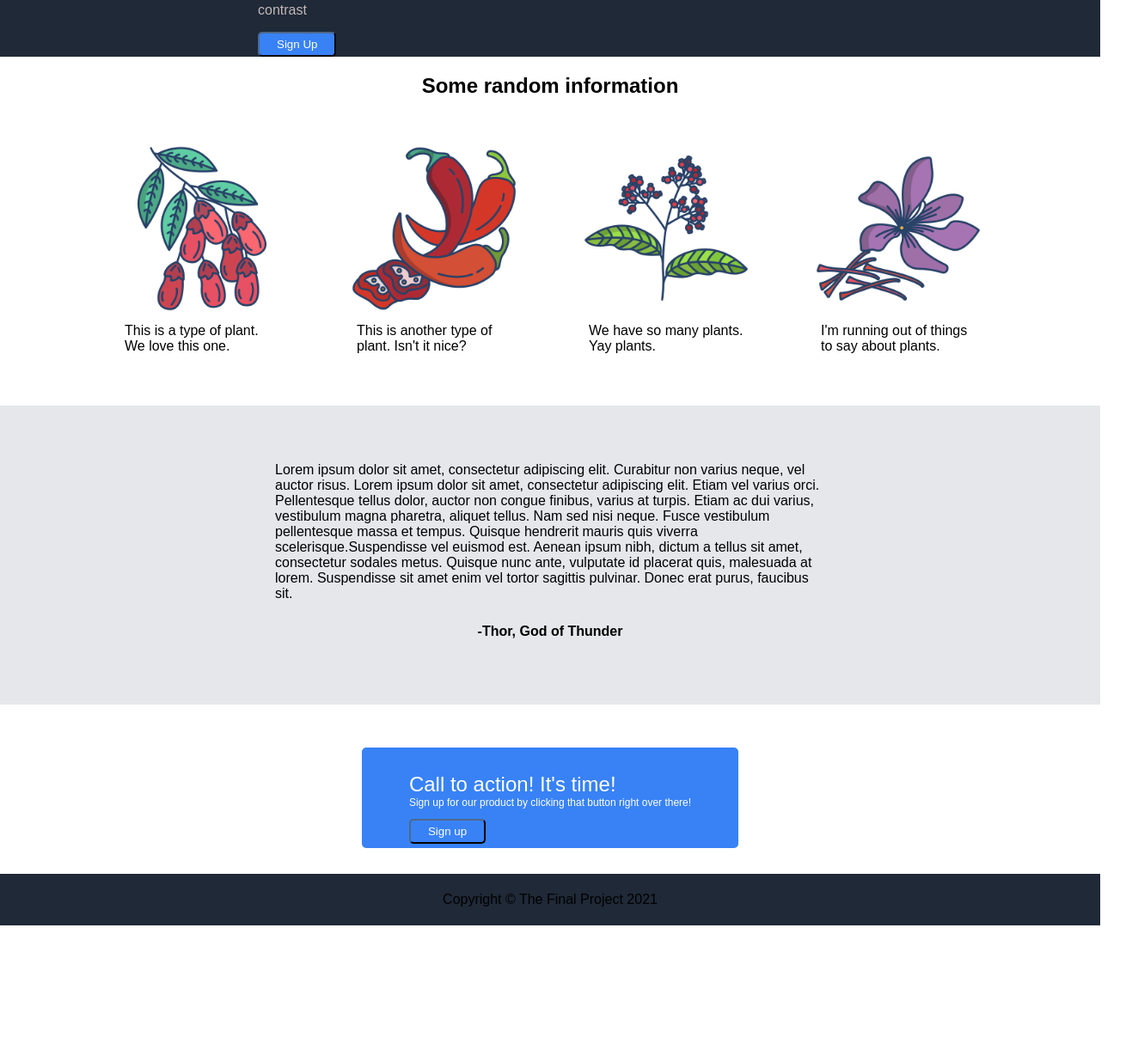
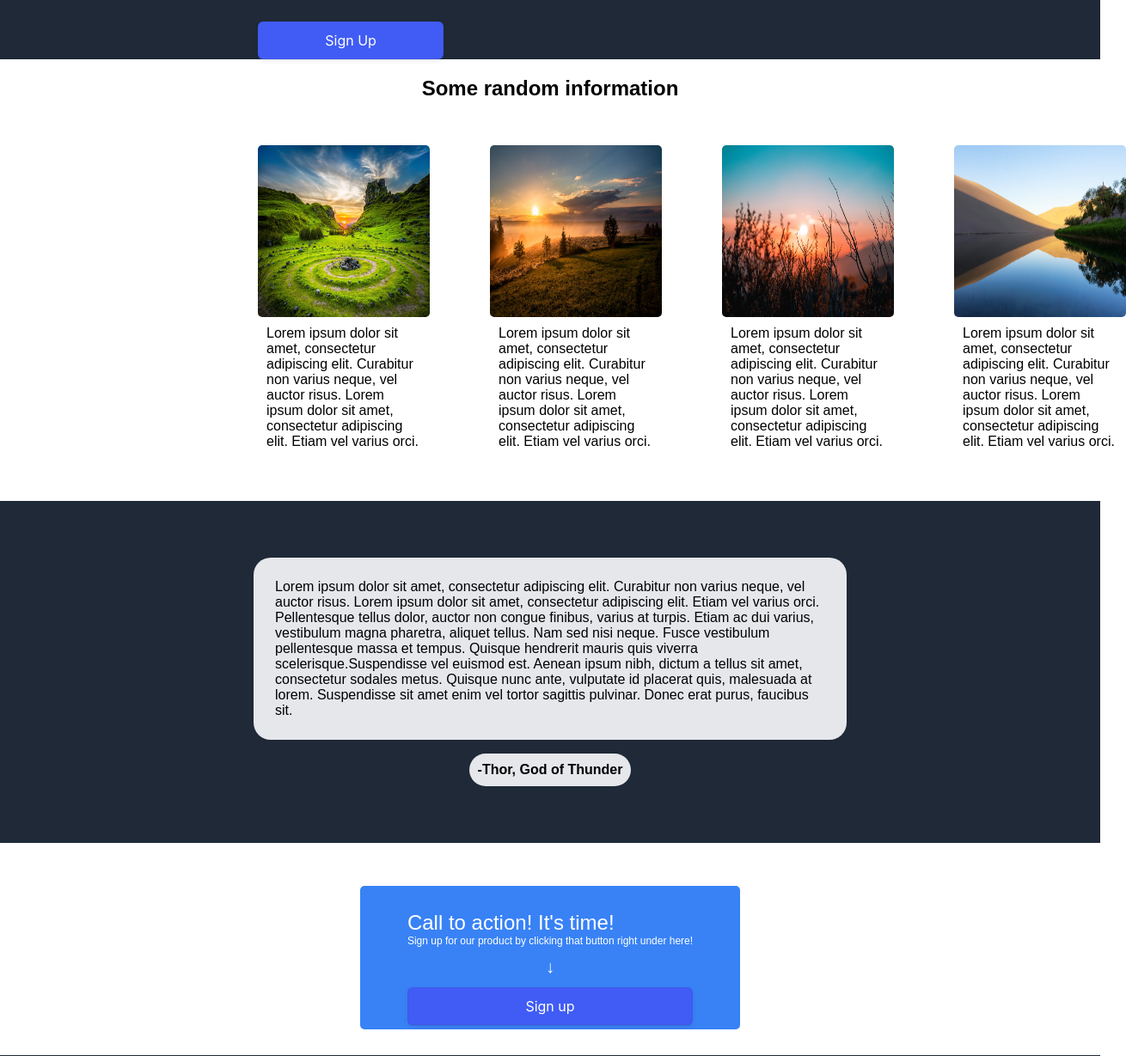
Before and after one commit to NotZeKo/flex-box-final-main, a plain HTML site: page index.html in a window 1280 px wide. Shown: the part 489-1718 px from the top of the page at 86% size, 1310 px wide, since content can reach past the window. Before the commit the page ends 1566 px from the top, so only its background shows below. Drawn offline with Linux system fonts and the light colour scheme; a web font is replaced by a local one.

Commit message:
Fixed some design flaws

```diff
--- a/index.html
+++ b/index.html
@@ -10,7 +10,7 @@
 <body>
     <div class="container">
         <article class="header">
-            <div class="header-logo"><img src="images/logo.png" alt="Logo" width="80px"></div>
+            <div class="header-logo"><img src="images/logo.png" alt="Logo" width="120px"></div>
             <ul class="header-link">
                 <li><a href="https://google.com">link-one</a></li>
                 <li><a href="https://google.com">link-two</a></li>
@@ -30,20 +30,20 @@
         <h2 class="random">Some random information</h2>
         <article class="middle">
             <div class="item">
-                <img class="middle-img"  src="images/barberry.png" >
-                <span class="img-text">This is a type of plant. We love this one.</span>
+                <img class="middle-img"  src="images/stone.avif" >
+                <span class="img-text">Lorem ipsum dolor sit amet, consectetur adipiscing elit. Curabitur non varius neque, vel auctor risus. Lorem ipsum dolor sit amet, consectetur adipiscing elit. Etiam vel varius orci.</span>
             </div>
             <div class="item">
-                <img class="middle-img" src="images/chilli.png">
-                <span class="img-text">This is another type of plant. Isn't it nice?</span>
+                <img class="middle-img" src="images/hill.avif">
+                <span class="img-text">Lorem ipsum dolor sit amet, consectetur adipiscing elit. Curabitur non varius neque, vel auctor risus. Lorem ipsum dolor sit amet, consectetur adipiscing elit. Etiam vel varius orci.</span>
             </div>
             <div class="item">
-                <img class="middle-img" src="images/pepper.png">
-                <span class="img-text">We have so many plants. Yay plants.</span>
+                <img class="middle-img" src="images/sun.avif">
+                <span class="img-text">Lorem ipsum dolor sit amet, consectetur adipiscing elit. Curabitur non varius neque, vel auctor risus. Lorem ipsum dolor sit amet, consectetur adipiscing elit. Etiam vel varius orci.</span>
             </div>
             <div class="item">
-                <img class="middle-img" src="images/saffron.png">
-                <span class="img-text">I'm running out of things to say about plants.</span>
+                <img class="middle-img" src="images/place.avif">
+                <span class="img-text">Lorem ipsum dolor sit amet, consectetur adipiscing elit. Curabitur non varius neque, vel auctor risus. Lorem ipsum dolor sit amet, consectetur adipiscing elit. Etiam vel varius orci.</span>
             </div>
         </article>
         <article class="under-middle">
@@ -55,7 +55,8 @@
         <article class="bottom">
             <span class="bottom-item">
                 <p class="action">Call to action! It's time!</p>
-                <p class="sign">Sign up for our product by clicking that button right over there!</p>
+                <p class="sign">Sign up for our product by clicking that button right under here!</p>
+                <p class="arrow">↓</p>
                 <button class="signup1">Sign up</button>
             </span>
         </article>
--- a/style.css
+++ b/style.css
@@ -31,7 +31,8 @@ ul {
 .header-logo {
     margin-right: auto;
     margin-left: 300px;
-    margin-bottom: 100px;
+    margin-bottom: 20px;
+    margin-top: 16px;
 }
 
 .header-link {
@@ -87,8 +88,10 @@ ul {
 
 .middle {
     display: flex;
-    justify-content: center;
+    justify-content: space-between;
     gap: 70px;
+    margin-left: 300px;
+    margin-right: 300px;
 }
 
 .middle-img {
@@ -97,6 +100,7 @@ ul {
     text-align: center;
     width: 200px;
     height: 200px;
+    border-radius: 5px;
 
 }
 
@@ -125,7 +129,7 @@ ul {
 .quote-item {
     display: flex;
     align-items: center;
-    background: #E5E7EB;
+    background: #1F2937;
     height: auto;
     flex-direction: column;
     margin: 50px 0px;
@@ -136,6 +140,9 @@ ul {
     vertical-align: top;
     display: inline-block;
     max-width: 50%;
+    background-color: #E5E7EB;
+    padding: 25px;
+    border-radius: 20px;
 }
 
 .thor {
@@ -144,6 +151,8 @@ ul {
     padding: 10px;
     margin-top: 0;
     font-weight: bold;
+    background-color: #E5E7EB;
+    border-radius: 20px;
 }
 .bottom {
     display: flex;
@@ -168,16 +177,79 @@ ul {
     font-size: 12px;
 }
 
+.arrow {
+    display:flex;
+    justify-content: center;
+    font-size: 20px;
+    margin: 0;
+    margin-bottom: 12px;
+}
 .signup1 {
-    display:flex;
-    background-color: #3882f6;
-    border-radius: 5px;
-    border-color: #1F2937;
-    color: white;
-    padding-left: 20px;
-    padding-right: 20px;
-    padding-bottom: 5px;
-    padding-top: 5px;
+    appearance: button;
+    backface-visibility: hidden;
+    background-color: #405cf5;
+    border-radius: 6px;
+    border-width: 0;
+    box-shadow: rgba(50, 50, 93, .1) 0 0 0 1px inset,rgba(50, 50, 93, .1) 0 2px 5px 0,rgba(0, 0, 0, .07) 0 1px 1px 0;
+    box-sizing: border-box;
+    color: #fff;
+    cursor: pointer;
+    font-family: -apple-system,system-ui,"Segoe UI",Roboto,"Helvetica Neue",Ubuntu,sans-serif;
+    font-size: 100%;
+    height: 44px;
+    line-height: 1.15;
+    margin-top: 0;
+    outline: none;
+    overflow: hidden;
+    padding: 0 25px;
+    position: relative;
+    text-align: center;
+    text-transform: none;
+    transform: translateZ(0);
+    transition: all .2s,box-shadow .08s ease-in;
+    user-select: none;
+    -webkit-user-select: none;
+    touch-action: manipulation;
+    width: 100%;
+}
+
+
+/* CSS */
+.signup {
+  appearance: button;
+  backface-visibility: hidden;
+  background-color: #405cf5;
+  border-radius: 6px;
+  border-width: 0;
+  box-shadow: rgba(50, 50, 93, .1) 0 0 0 1px inset,rgba(50, 50, 93, .1) 0 2px 5px 0,rgba(0, 0, 0, .07) 0 1px 1px 0;
+  box-sizing: border-box;
+  color: #fff;
+  cursor: pointer;
+  font-family: -apple-system,system-ui,"Segoe UI",Roboto,"Helvetica Neue",Ubuntu,sans-serif;
+  font-size: 100%;
+  height: 44px;
+  line-height: 1.15;
+  margin: 12px 0 0;
+  outline: none;
+  overflow: hidden;
+  padding: 0 25px;
+  position: relative;
+  text-align: center;
+  text-transform: none;
+  transform: translateZ(0);
+  transition: all .2s,box-shadow .08s ease-in;
+  user-select: none;
+  -webkit-user-select: none;
+  touch-action: manipulation;
+  width: 100%;
+}
+
+.signup:disabled {
+  cursor: default;
+}
+
+.signup:focus {
+  box-shadow: rgba(50, 50, 93, .1) 0 0 0 1px inset, rgba(50, 50, 93, .2) 0 6px 15px 0, rgba(0, 0, 0, .1) 0 2px 2px 0, rgba(50, 151, 211, .3) 0 0 0 4px;
 }
 
 footer {
```
Also changed, not shown: images/bridge.avif (added), images/hill.avif (added), images/logo.png, images/stone.avif (added), images/sun.avif (added).
